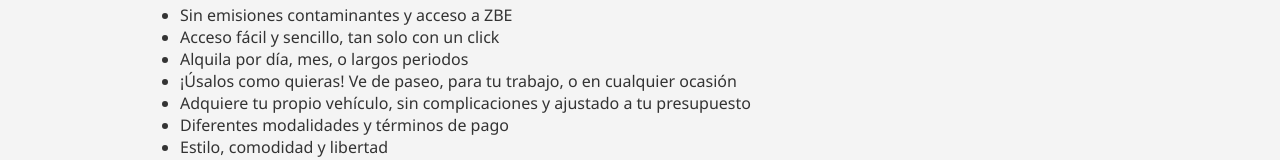
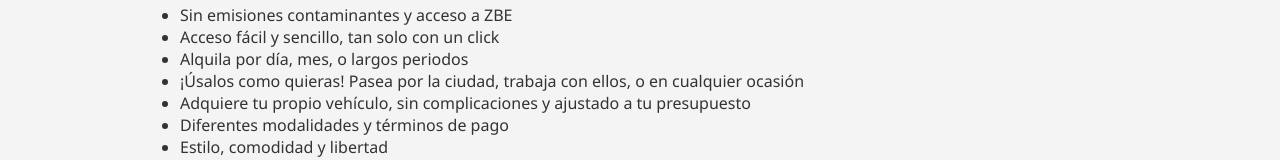
Before and after one commit to josbethc/revoltgo, a plain HTML site: page index.html in a window 1280 px wide. Shown: the part 395-555 px from the top of the page. Drawn offline with Linux system fonts and the light colour scheme.

Commit message:
Update index.html

```diff
--- a/index.html
+++ b/index.html
@@ -77,7 +77,7 @@
         <li>Sin emisiones contaminantes y acceso a ZBE</li>
         <li>Acceso fácil y sencillo, tan solo con un click</li>
         <li>Alquila por día, mes, o largos periodos</li>
-        <li>¡Úsalos como quieras! Ve de paseo, para tu trabajo, o en cualquier ocasión</li>
+        <li>¡Úsalos como quieras! Pasea por la ciudad, trabaja con ellos, o en cualquier ocasión</li>
         <li>Adquiere tu propio vehículo, sin complicaciones y ajustado a tu presupuesto</li>
         <li>Diferentes modalidades y términos de pago</li>
         <li>Estilo, comodidad y libertad</li>
```
